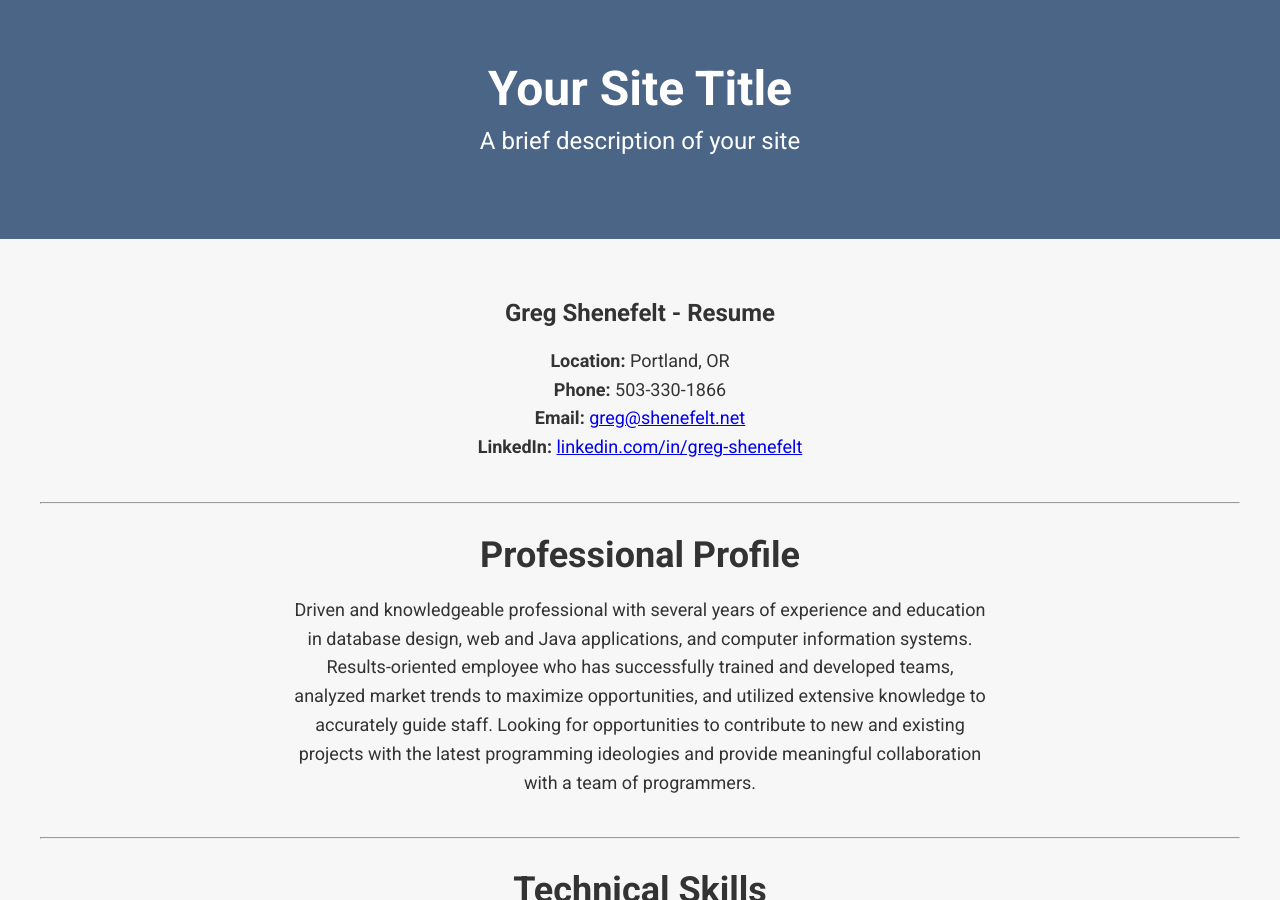
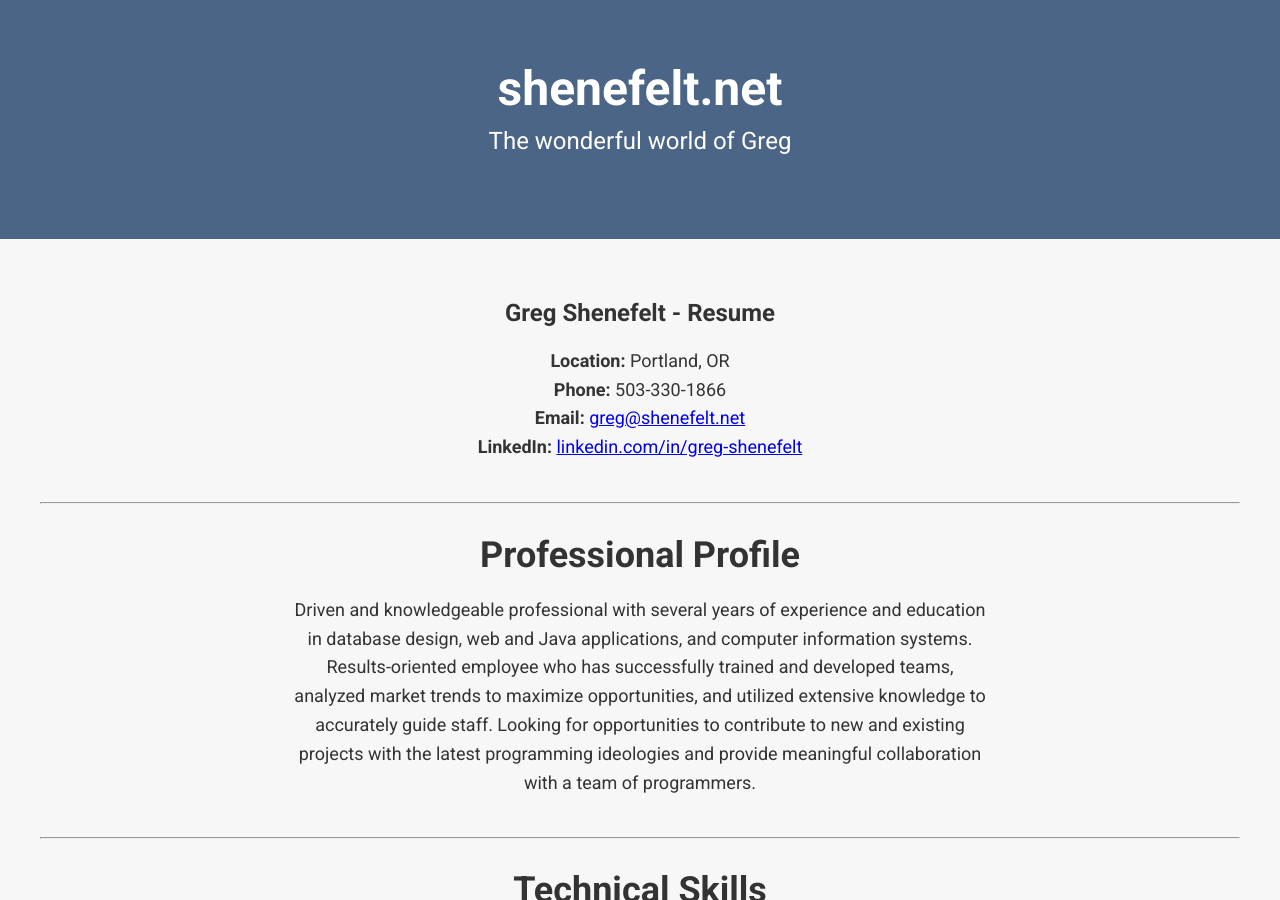
Before and after one commit to greg0rys/greg0rys.github.io, a Jekyll site: the page built from index.md, in a window 1280 px wide and 900 px high. Built offline with Jekyll 4.4.1, drawn with Linux system fonts in a browser that asks for light colours; some of the changed text lies outside the part shown.

Commit message:
Update _config.yml

```diff
--- a/_config.yml
+++ b/_config.yml
@@ -1,3 +1,3 @@
-title: Your Site Title
-description: A brief description of your site
+title: shenefelt.net
+description: The wonderful world of Greg
 theme: jekyll-theme-merlot
```
